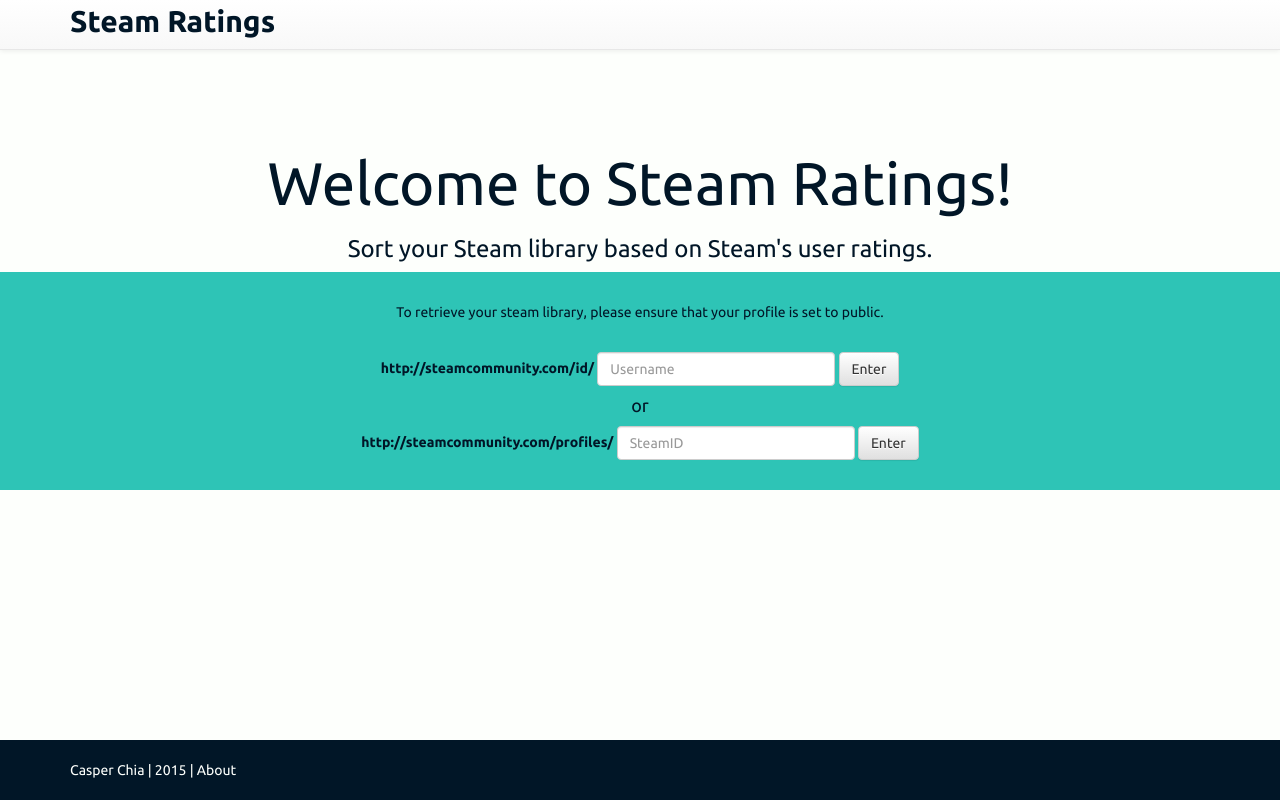
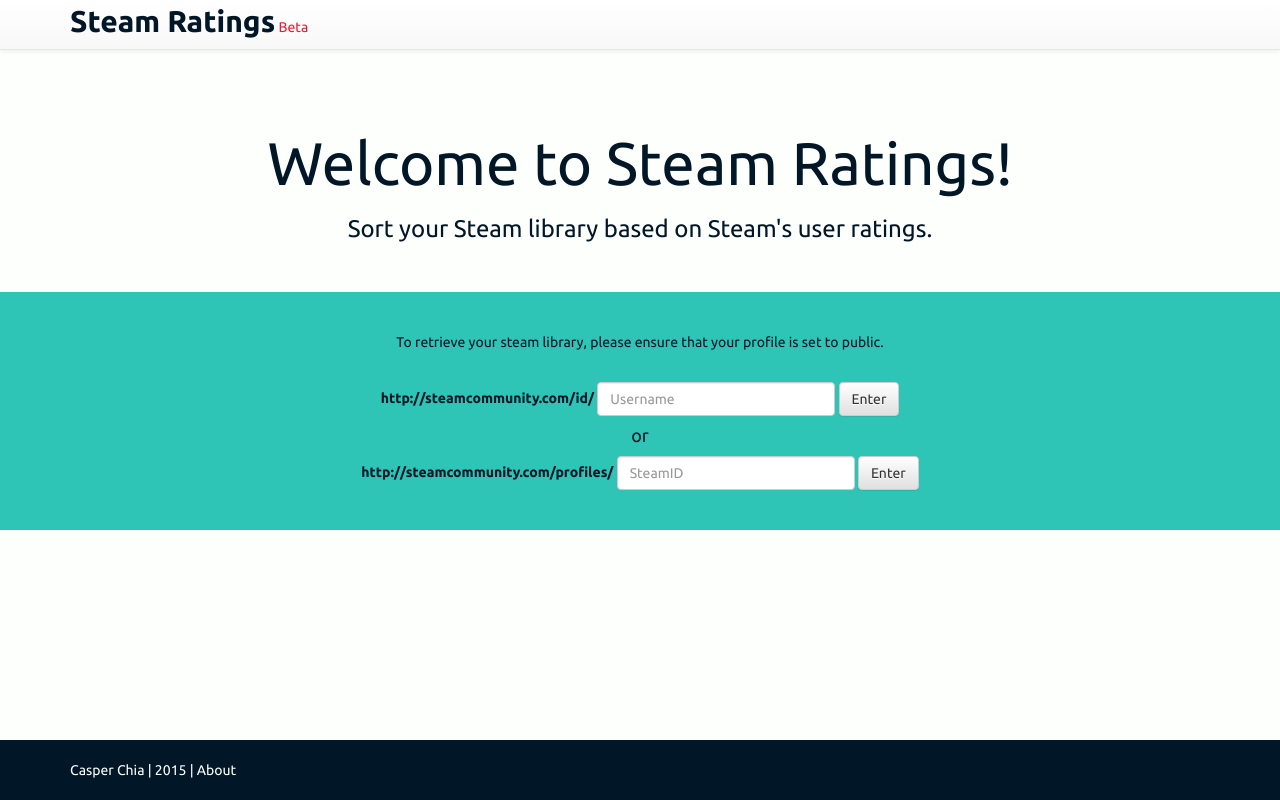
Before and after one commit to casperchia/steamGameRatings2, a Django app: template SGRapp/templates/SGRapp/index.html in a window 1280 px wide. Run offline with Django 3.2, Linux system fonts and the light colour scheme; the template is opened without the code that fills it, so the values that code supplies are empty; some libraries are stand-ins or nearby versions.

Commit message:
Update UI

```diff
--- a/SGRapp/static/css/base.css
+++ b/SGRapp/static/css/base.css
@@ -25,7 +25,7 @@
 -------------------------------------------------- */
 
 body > .container {
-  padding: 60px 15px 0;
+  padding: 40px 15px 40px;
 }
 .container .footer-text {
   margin: 20px 0;
@@ -60,6 +60,6 @@
 }
 
 #form-container {
-  padding-top: 30px;
-  padding-bottom: 30px;
+  padding-top: 40px;
+  padding-bottom: 40px;
 }
--- a/SGRapp/templates/SGRapp/base.html
+++ b/SGRapp/templates/SGRapp/base.html
@@ -33,6 +33,7 @@
             <div class="container">
                 <div class="navbar-header">
                     <a class="navbar-title" href="#">Steam Ratings</a>
+                    <font color="#E71D36">Beta</font>
                 </div>
             </div>
         </nav>
```
